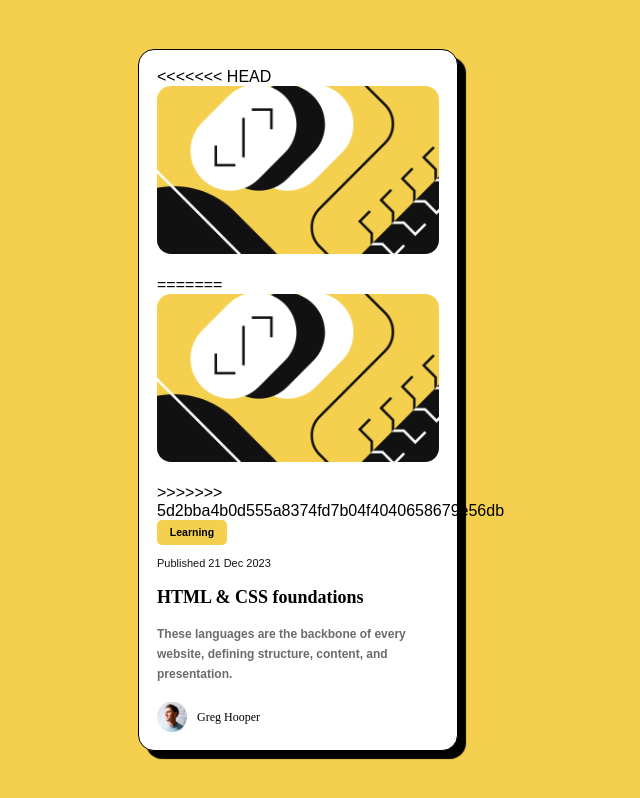
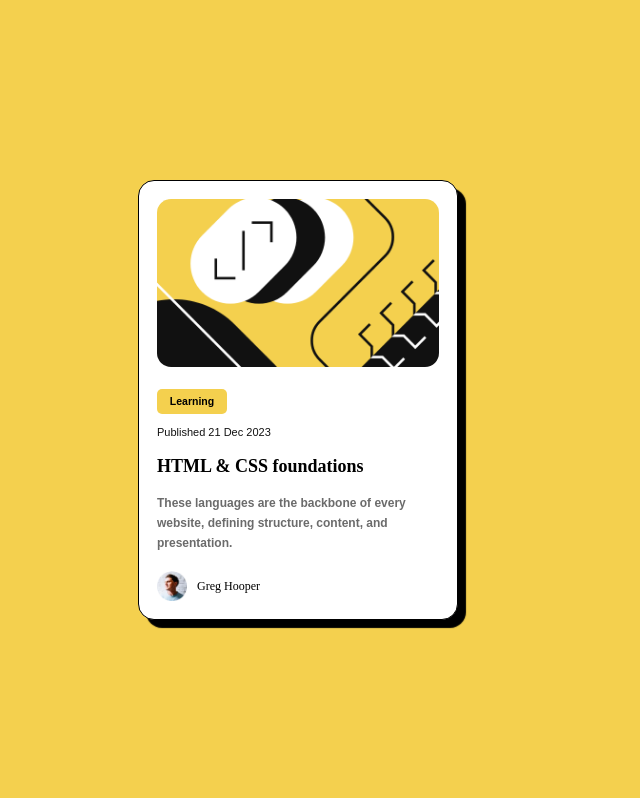
Before and after one commit to KS-Coder24/Blog-Preview-Card, a plain HTML site: page index.html in a window 1280 px wide. Shown: the whole page, without its empty margins (342-982 px from the left). Drawn offline with Linux system fonts and the light colour scheme; a web font is replaced by a local one.

Commit message:
Update index.html

```diff
--- a/index.html
+++ b/index.html
@@ -10,11 +10,7 @@
 <body>
   <main>
     <header class="heading">
-<<<<<<< HEAD
       <img src="./illustration-article.png" alt="illustration-article">
-=======
-      <img src="illustration-article.png" alt="illustration-article">
->>>>>>> 5d2bba4b0d555a8374fd7b04f4040658679e56db
       <div class="sub-title">
         <h3>Learning</h3>
       </div>
```
